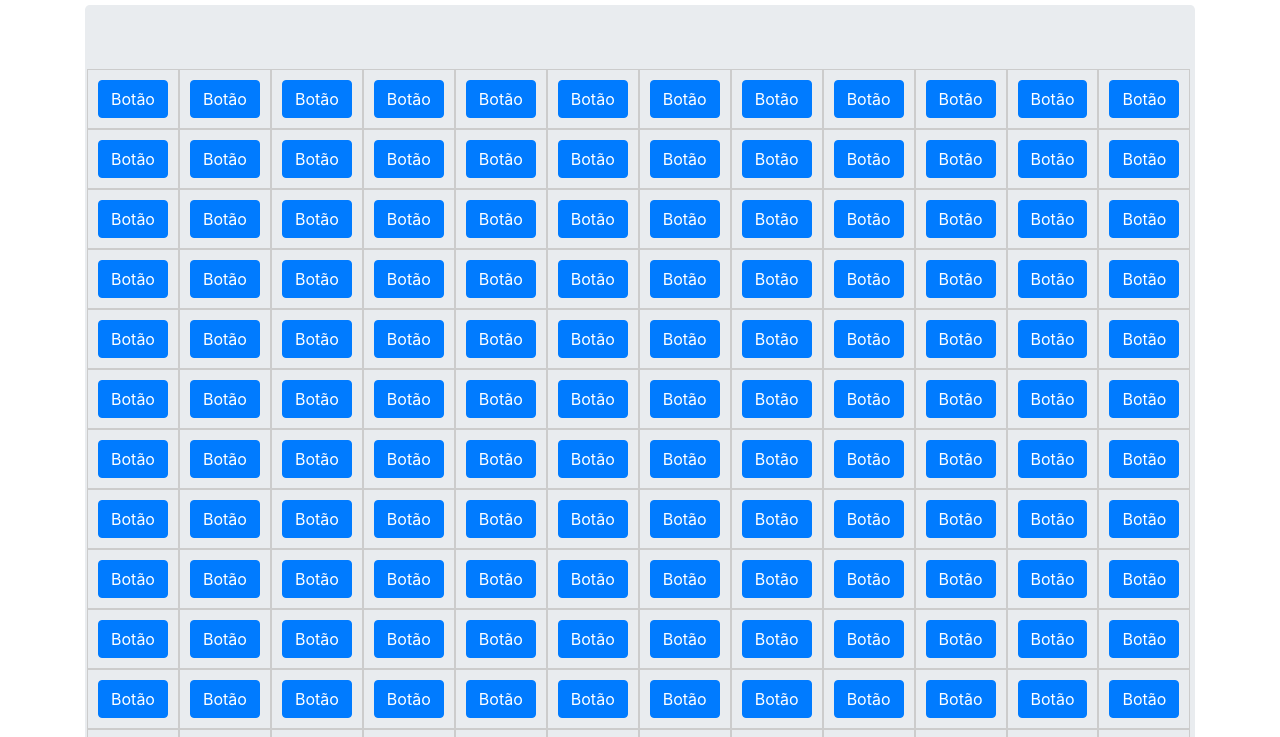
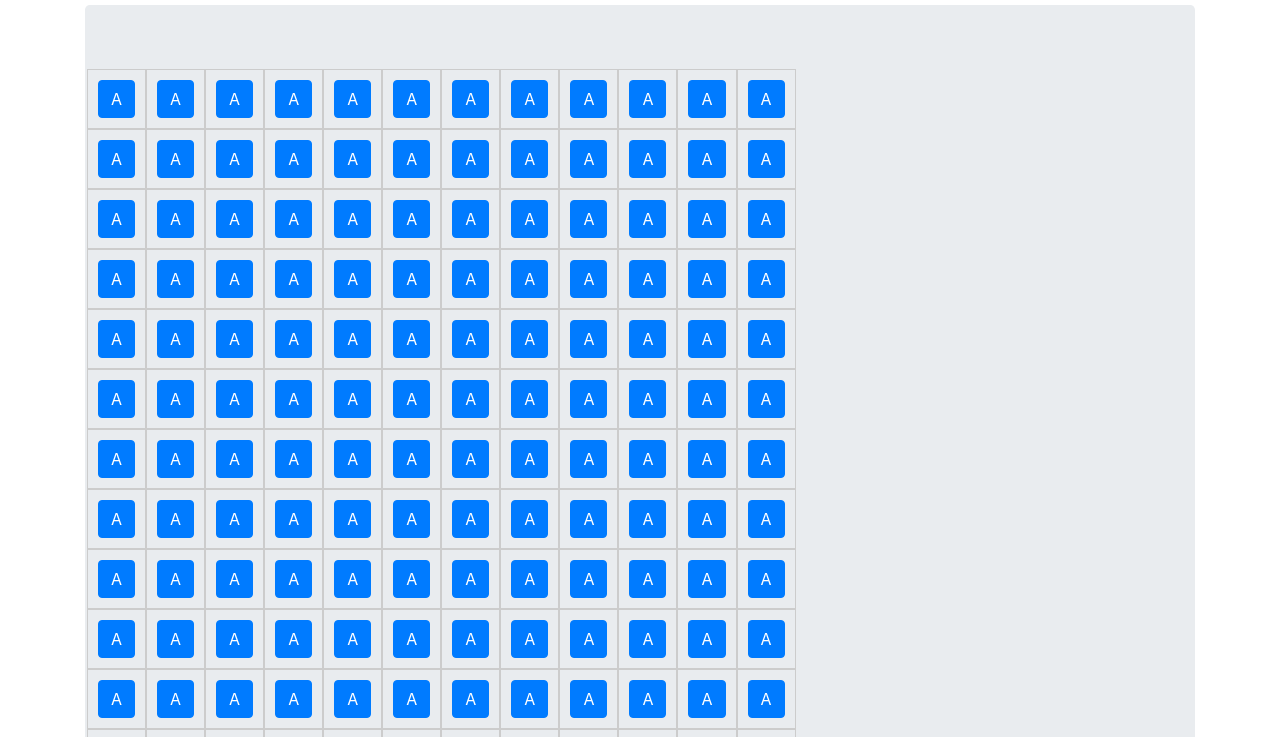
Before and after one commit to AmberLilith/passatempos, a plain HTML site: page index.html in a window 1280 px wide. Shown: the part 51-788 px from the top of the page. Drawn offline with nearby package versions, Linux system fonts and the light colour scheme.

Commit message:
first_commit

```diff
--- a/index.html
+++ b/index.html
@@ -53,7 +53,7 @@
         var button = document.createElement("button");
         button.type = "button";
         button.classList.add("btn", "btn-primary");
-        button.textContent = "Botão";
+        button.textContent = "A";
 
         // Adicionando o botão à célula
         cell.appendChild(button);
```
